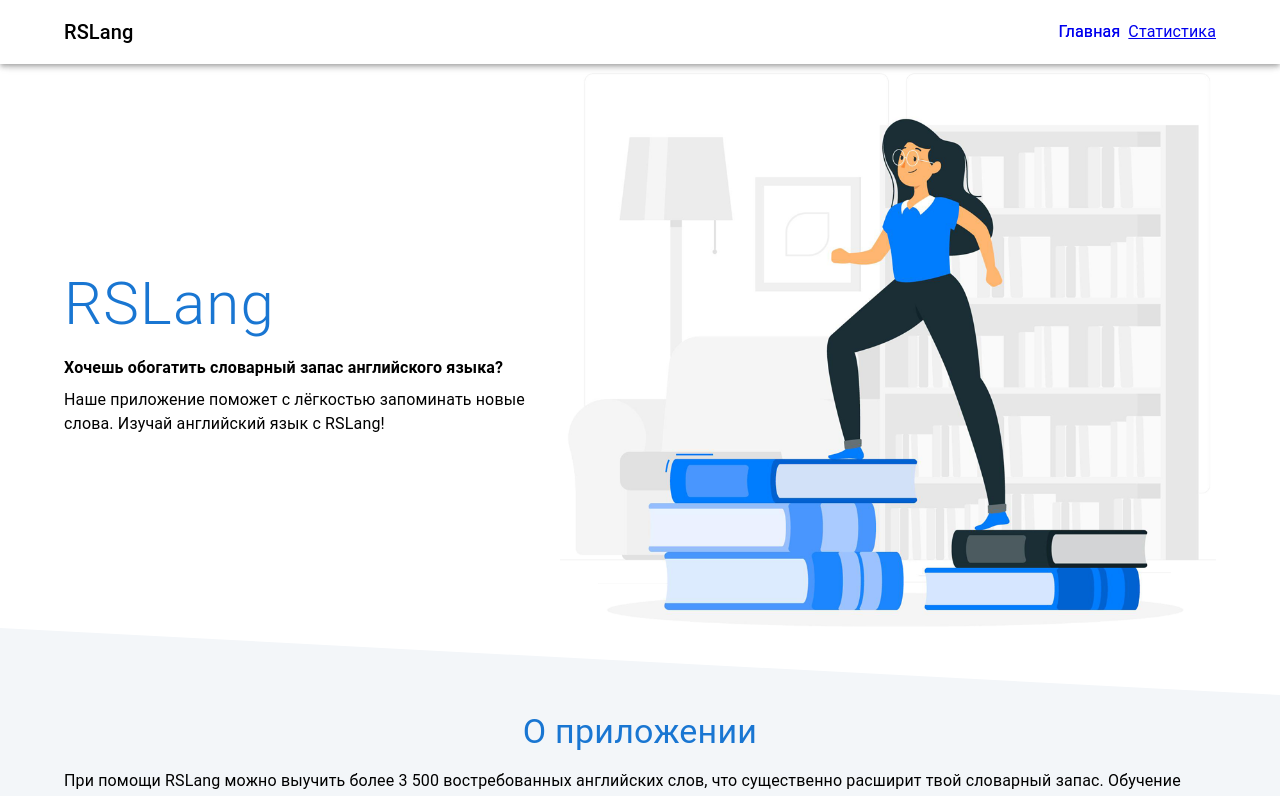
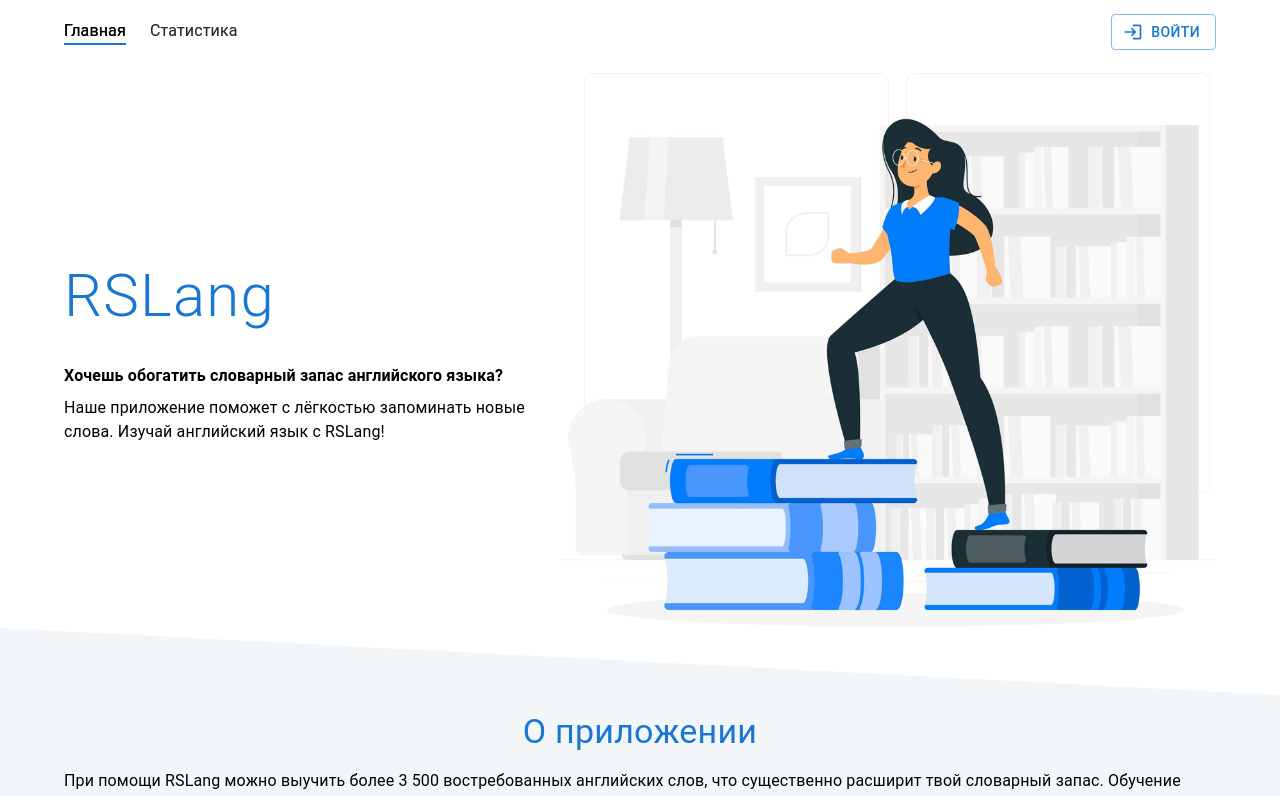
Before and after one commit to Rarity110/RSLang, a React (Create React App) app in the folder rslang/: page / in a window 1280 px wide. Shown: the top 796 px of the page. Built offline with nearby package versions, Linux system fonts and the light colour scheme.

Commit message:
feat: improvements, styling Header & main nav

```diff
--- a/rslang/src/components/App/App.module.scss
+++ b/rslang/src/components/App/App.module.scss
@@ -7,6 +7,10 @@
   --color-paper: #ffffff;
   --color-paper-alt: #f3f6f9;
   --color-primary-main: #1976d2;
+  --color-primary-dark: #1565c0;
+
+  --color-text-base: #000000;
+  --color-text-second: rgba(0, 0, 0, 0.6);
 }
 
 * {
--- a/rslang/src/components/Header/Header.module.scss
+++ b/rslang/src/components/Header/Header.module.scss
@@ -1,13 +1,29 @@
 .header {
+  backdrop-filter: blur(8px);
+
+  &:global.MuiAppBar-root {
+    background-color: transparentize(#ffffff, 0.07);
+  }
 
   &Toolbar {
-    justify-content: space-between;
+    justify-content: flex-start;
+    gap: var(--spacing-x4);
 
     &:global.MuiToolbar-root {
       padding: 0;
     }
   }
 
-  &Title {
+  &Logo:global.MuiTypography-root {
+    font-weight: 600;
+    letter-spacing: 0.02em;
+  }
+
+  &UserBox {
+    margin-left: auto;
+  }
+
+  &LoginLink {
+    text-decoration: none;
   }
 }
--- a/rslang/src/components/Header/Header.tsx
+++ b/rslang/src/components/Header/Header.tsx
@@ -1,24 +1,56 @@
 import React from 'react';
-import { AppBar, Container, Toolbar, Typography } from '@mui/material';
+import { Link } from 'react-router-dom';
+import { AppBar, Box, Button, Container, Toolbar, Typography } from '@mui/material';
+import LoginIcon from '@mui/icons-material/Login';
 import MainNav from '../MainNav/MainNav';
 import classes from './Header.module.scss';
 
-const Header = () => {
+interface HeaderProps {
+  isAuthorized?: boolean;
+  withoutLogo?: boolean;
+  withoutShadow?: boolean;
+}
+
+const Header = ({ isAuthorized, withoutLogo, withoutShadow }: HeaderProps) => {
   return (
-    <AppBar color="transparent" position="sticky" className={classes.header}>
+    <AppBar position="sticky" className={classes.header} elevation={withoutShadow ? 0 : 1}>
       <Container>
         <Toolbar className={classes.headerToolbar}>
-          <Typography variant="h6" component="h1" className={classes.headerTitle}>
-            RSLang
-          </Typography>
+          {!withoutLogo && (
+            <Typography variant="h6" component="h1" color="primary" className={classes.headerLogo}>
+              RSLang
+            </Typography>
+          )}
 
           <MainNav />
 
-          {/* TODO: user info */}
+          <Box className={classes.headerUserBox}>
+            {/* TODO: Исправить ссылку на авторизацию */}
+            {!isAuthorized && (
+              <Link to="/" className={classes.headerLoginLink}>
+                <Button variant="outlined" component="span" startIcon={<LoginIcon />}>
+                  Войти
+                </Button>
+              </Link>
+            )}
+
+            {/* TODO: Выводить информацию по авторизованному пользователю и кнопку выхода? */}
+            {isAuthorized && (
+              <Typography variant="body2" color="text.disabled">
+                Вы авторизованы
+              </Typography>
+            )}
+          </Box>
         </Toolbar>
       </Container>
     </AppBar>
   );
 };
 
+Header.defaultProps = {
+  isAuthorized: false,
+  withoutLogo: false,
+  withoutShadow: false
+};
+
 export default Header;
--- a/rslang/src/components/MainNav/MainNav.module.scss
+++ b/rslang/src/components/MainNav/MainNav.module.scss
@@ -1,13 +1,25 @@
 .nav {
   display: flex;
-  gap: var(--spacing);
+  gap: var(--spacing-x3);
 
   &ItemActive {
+    color: var(--color-text-base);
     text-decoration: none;
     text-shadow: 0 0 0 currentColor;
+    border-bottom: 2px solid var(--color-primary-main);
     cursor: default;
   }
 
   &ItemInactive {
+    color: var(--color-text-second);
+    text-decoration: none;
+    text-shadow: 0 0 0 currentColor;
+    border-bottom: 2px solid transparent;
+    transition: border-bottom-color 0.25s ease-in-out, color 0.25s ease-in-out;
+
+    &:hover {
+      color: var(--color-primary-dark);
+      border-bottom-color: var(--color-primary-main);
+    }
   }
 }
--- a/rslang/src/components/home/StartSection/StartSection.module.scss
+++ b/rslang/src/components/home/StartSection/StartSection.module.scss
@@ -9,7 +9,7 @@
   }
 
   &Title:global.MuiTypography-root {
-    margin-bottom: var(--spacing-x2);
+    margin-bottom: var(--spacing-x4);
     letter-spacing: 0.02em;
   }
 
--- a/rslang/src/pages/HomePage.tsx
+++ b/rslang/src/pages/HomePage.tsx
@@ -8,7 +8,7 @@ import Footer from '../components/Footer/Footer';
 const HomePage = () => {
   return (
     <>
-      <Header />
+      <Header withoutShadow withoutLogo />
 
       <StartSection />
       <AboutApp />
```
